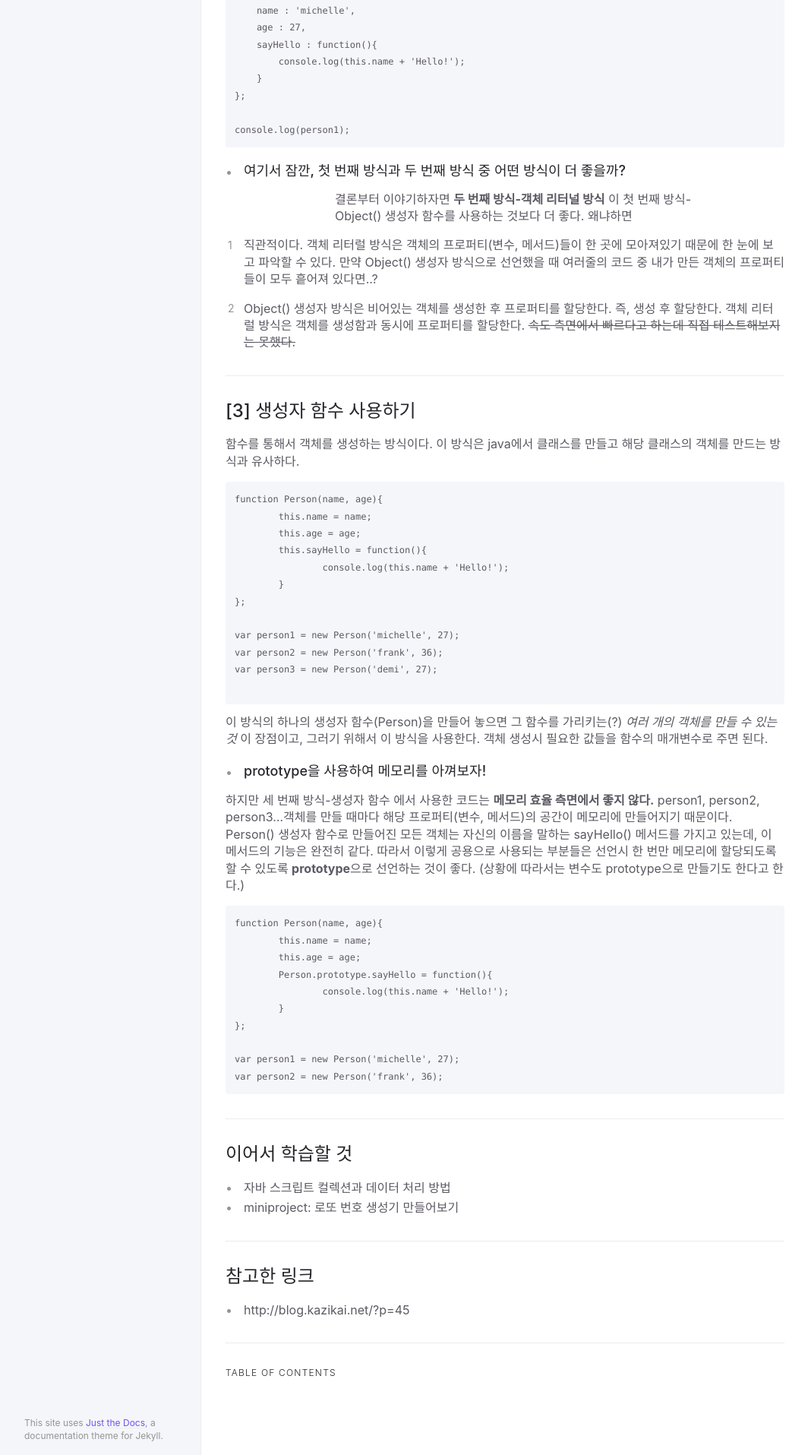
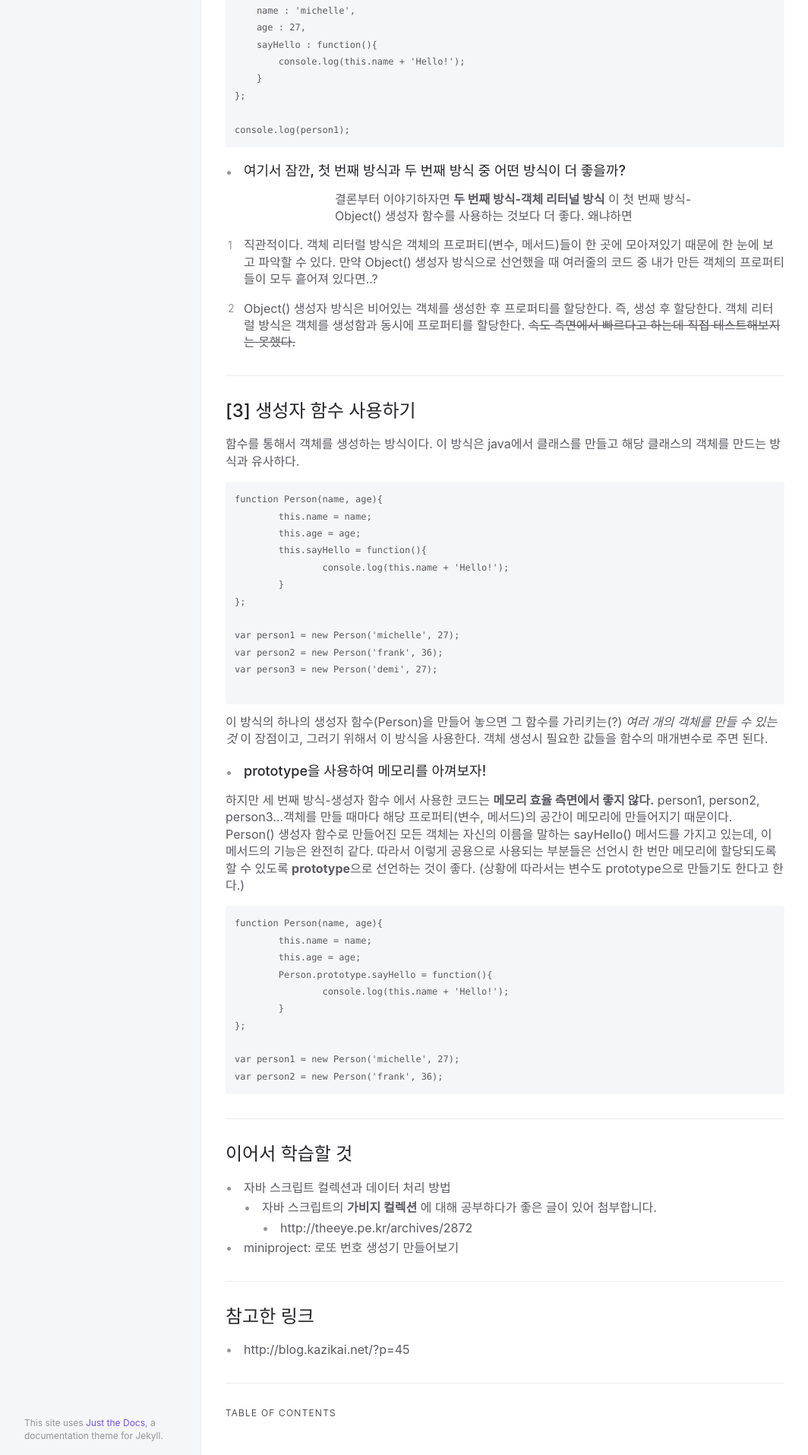
Before and after one commit to leehwarang/leehwarang.github.io, a Jekyll site: the page built from docs/tech/constructor.md, in a window 1280 px wide. Shown: the part 911-2826 px from the top of the page at 76% size, without its empty margins (91-1155 px from the left). Built offline with Jekyll 4.4.1, drawn with Linux system fonts in a browser that asks for light colours.

Commit message:
생성자 포스팅에 내용 추가

```diff
--- a/docs/tech/constructor.md
+++ b/docs/tech/constructor.md
@@ -105,6 +105,8 @@ var person2 = new Person('frank', 36);
 
 ## 이어서 학습할 것
 * 자바 스크립트 컬렉션과 데이터 처리 방법
+	* 자바 스크립트의 **가비지 컬렉션** 에 대해 공부하다가 좋은 글이 있어 첨부합니다.
+		* http://theeye.pe.kr/archives/2872
 * miniproject: 로또 번호 생성기 만들어보기
 
 ---
```
